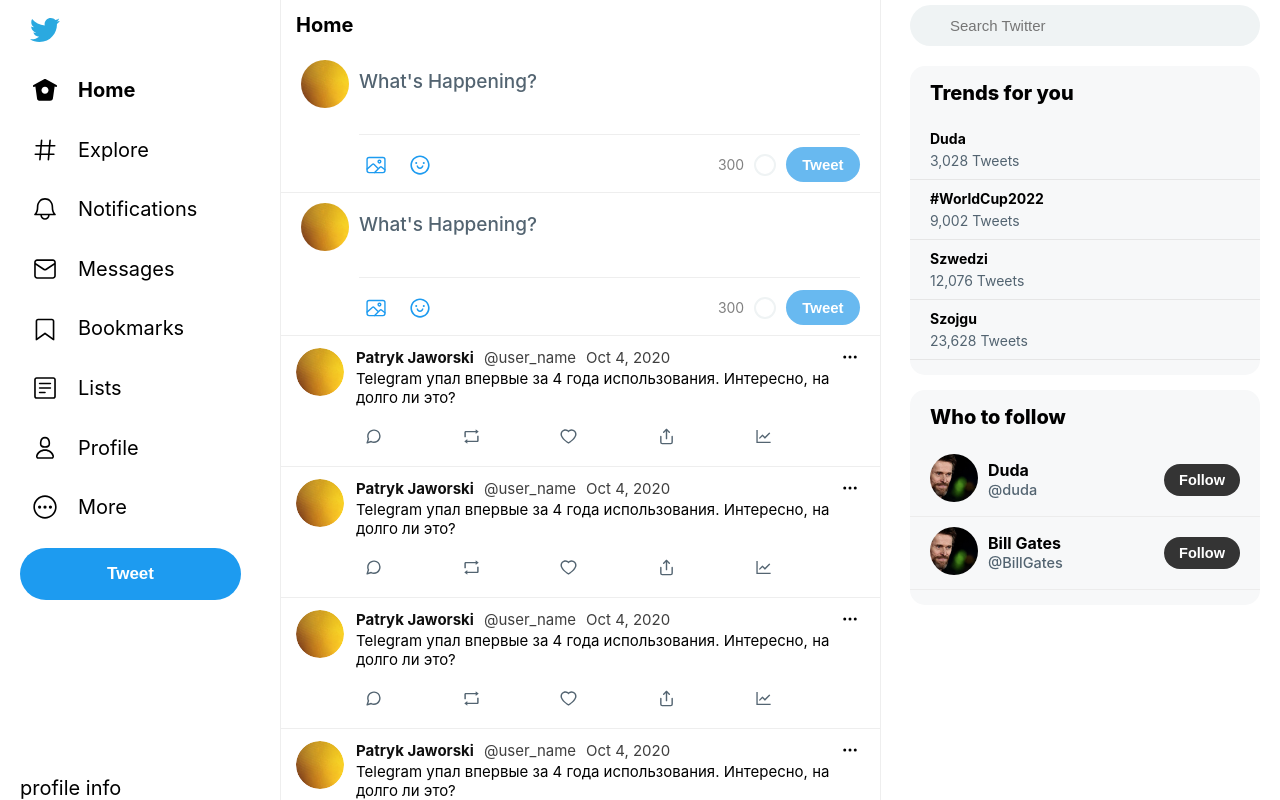
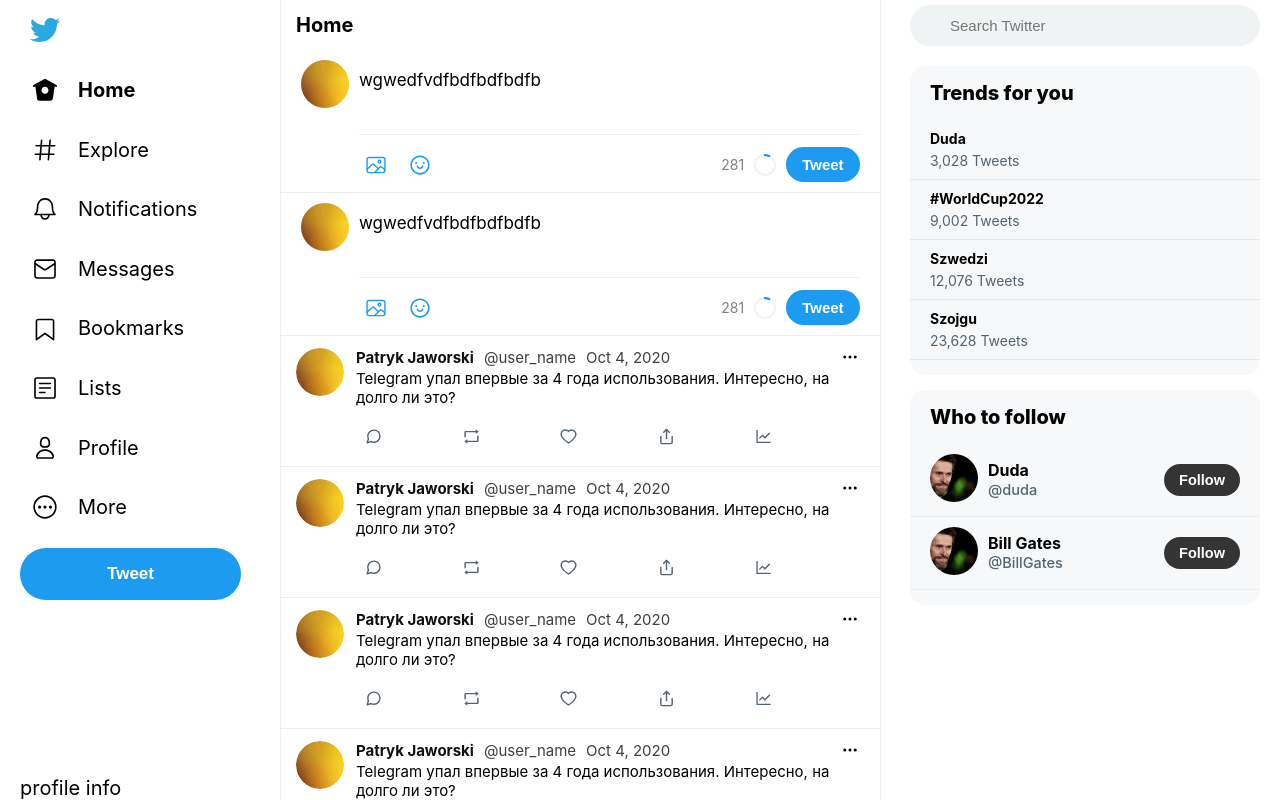
Before and after one commit to gerwld/reactTS-twitter, a React (Create React App) app: page /home in a window 1280 px wide. Shown: the top 800 px of the page. Built offline with nearby package versions, Linux system fonts and the light colour scheme.

Commit message:
Make two-way binding, optimized code

```diff
--- a/src/common/SimpleForm.tsx
+++ b/src/common/SimpleForm.tsx
@@ -1,7 +1,7 @@
 import React, {FC} from "react";
 import { Form } from "react-final-form";
 
-const SimpleForm: FC<SimFormProps> = ({children, onSend, validate}) => {
+const SimpleForm: FC<SimFormProps> = ({children, onSend, validate, initialValue}) => {
   const onSubmit = (data: any, form: any) => {
     onSend(data)
     setTimeout(form.reset);
@@ -9,6 +9,7 @@
   return (
     <Form
       onSubmit={onSubmit}
+      initialValues={initialValue}
       render={({ handleSubmit }) => (
         <form onSubmit={handleSubmit}>
          {children}
@@ -22,6 +23,7 @@
   children: React.ReactNode
   onSend(arg0: object): void
   validate?(): any
+  initialValue?: object | null
 }
 
 export default SimpleForm;
--- a/src/components/UI/MainPostTextarea/MainPostTextarea.tsx
+++ b/src/components/UI/MainPostTextarea/MainPostTextarea.tsx
@@ -1,36 +1,40 @@
-import React, { useEffect, useRef, useState } from "react";
+import React from "react";
 import s from "./MainPostTextarea.module.css";
 import { Field } from "react-final-form";
+import TextareaAutosize from "react-textarea-autosize";
+import { useDispatch, useSelector } from "react-redux";
+
 import SimpleForm from "../../../common/SimpleForm";
-import TextareaAutosize from "react-textarea-autosize";
+import { RootState } from "../../../redux/reducers";
+import { onPostType } from "../../../redux/actions/post";
+
 import { CircularProgress } from "@mui/material";
-import {IoImageOutline} from "react-icons/io5"
-import {AiOutlineSmile} from "react-icons/ai"
-
+import { IoImageOutline } from "react-icons/io5";
+import { AiOutlineSmile } from "react-icons/ai";
 
 const MainPostTextarea = () => {
-  const maxSymbols = 300;
-  const [length, setLength] = useState(0);
-  const [left, setLeft] = useState(maxSymbols);
+  const dispatch = useDispatch();
+  const { maxLength, currentText } = useSelector(({ post }: RootState) => ({
+    maxLength: post.maxLength,
+    currentText: post.currentPostText,
+  }));
+
+  const length = currentText.length;
+  const left = maxLength - currentText.length;
+
   const onTextareaSend = (data: object) => {
     console.log(data);
-    setLength(0);
-    setLeft(maxSymbols);
+  };
+
+  const onTextAreaChange = (e: any, onChange: Function) => {
+    dispatch(onPostType(e.target.value));
+    onChange(e);
   };
 
   const getColor = (length: number) => {
-    if (length > maxSymbols) {
-      return "secondary";
-    } else if (length >= 280) {
-      return "warning";
-    }
+    if (length > maxLength) return "secondary";
+    else if (length >= 280) return "warning";
     return "primary";
-  };
-
-  const onTextAreaChange = (e: any, onChange: any) => {
-    onChange(e);
-    setLength(e.target.value.length);
-    setLeft(maxSymbols - e.target.value.length);
   };
 
   return (
@@ -39,7 +43,7 @@
         <img src="/avatar.jpeg" alt="Profile picture" className={s.avatar} />
       </div>
       <div className={s.form}>
-        <SimpleForm onSend={onTextareaSend}>
+        <SimpleForm onSend={onTextareaSend} initialValue={{ post_content: currentText }}>
           <Field name="post_content">
             {(props) => (
               <TextareaAutosize
@@ -56,14 +60,14 @@
           <div className={s.form_buttons}>
             <div className={s.btn_group}>
               <button type="button" className={`${s.btn} ${s.btn_media}`}>
-              <IoImageOutline />
+                <IoImageOutline />
               </button>
               <button type="button" className={`${s.btn} ${s.btn_emoji}`}>
                 <AiOutlineSmile />
               </button>
             </div>
             <div className={s.progressBar}>
-              <span className={left < 0 ? s.warning : ''}>{left}</span>
+              <span className={left < 0 ? s.warning : ""}>{left}</span>
               <CircularProgress
                 size={22}
                 color={getColor(length)}
@@ -73,7 +77,12 @@
                 value={length <= 300 ? Math.ceil(length / 3) : 100}
               />
             </div>
-            <button className={s.btn_send + ' button_ct'} type="submit" disabled={length > maxSymbols || length < 1}>Tweet</button>
+            <button
+              className={s.btn_send + " button_ct"}
+              type="submit"
+              disabled={length > maxLength || length < 1}>
+              Tweet
+            </button>
           </div>
         </SimpleForm>
       </div>
--- a/src/redux/reducers/index.js
+++ b/src/redux/reducers/index.ts
@@ -6,4 +6,6 @@
   post: postReducer
 })
 
+export type RootState = ReturnType<typeof reducers>
+
 export default reducers;
--- a/src/redux/reducers/post.js
+++ b/src/redux/reducers/post.js
@@ -2,7 +2,9 @@
 import { ON_POST_TYPE } from '../actions/post';
 
 const initialState = {
-  currentPostText: ""
+  currentPostText: "wgwedfvdfbdfbdfbdfb",
+  maxLength: 300,
+  currLength: 0
 }
 
 const postReducer = (state = initialState, action) => {
@@ -10,7 +12,8 @@
     case ON_POST_TYPE:
       return {
         ...state,
-        currentPostText: action.payload
+        currentPostText: action.payload,
+        currLength: action.payload.length,
       }
     default:
       return state;
```
